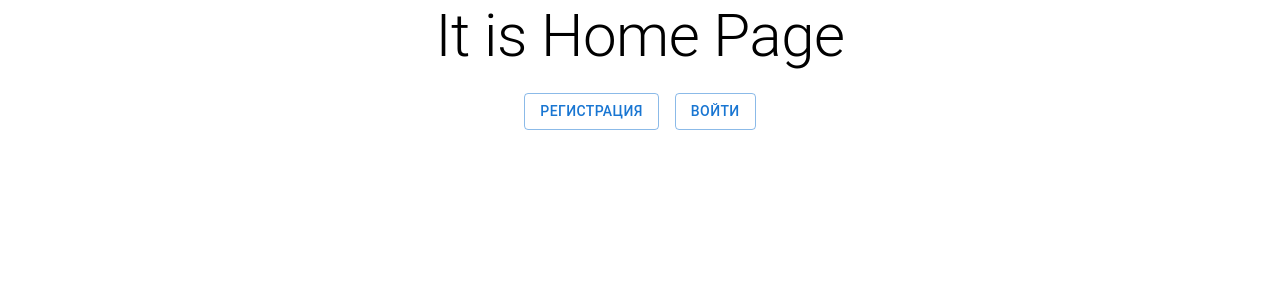
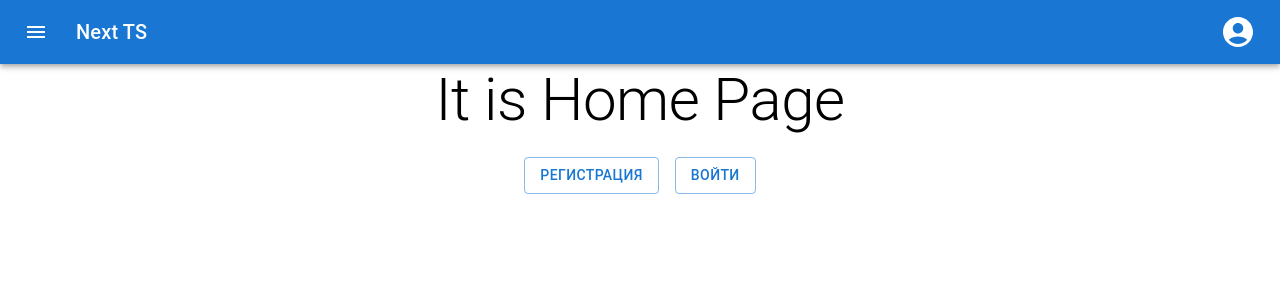
Before and after one commit to Isl0m/next-ts, a Next.js app: page / in a window 1280 px wide. Shown: the top 300 px of the page. Built offline with nearby package versions, Linux system fonts and the light colour scheme.

Commit message:
adding profile page

```diff
--- /dev/null
+++ b/app/components/Layout/Header/index.tsx
@@ -0,0 +1,92 @@
+import * as React from 'react';
+import { useRouter } from 'next/router';
+import AppBar from '@mui/material/AppBar';
+import Box from '@mui/material/Box';
+import Toolbar from '@mui/material/Toolbar';
+import IconButton from '@mui/material/IconButton';
+import Typography from '@mui/material/Typography';
+import MenuItem from '@mui/material/MenuItem';
+import Menu from '@mui/material/Menu';
+import MenuIcon from '@mui/icons-material/Menu';
+import AccountCircle from '@mui/icons-material/AccountCircle';
+
+export default function Header() {
+  const [anchorEl, setAnchorEl] = React.useState<null | HTMLElement>(null);
+  const router = useRouter();
+  const isMenuOpen = Boolean(anchorEl);
+
+  const handleProfileMenuOpen = (event: React.MouseEvent<HTMLElement>) => {
+    setAnchorEl(event.currentTarget);
+  };
+
+  const handleMenuClose = () => {
+    setAnchorEl(null);
+  };
+  const handleMenuProfile = () => {
+    setAnchorEl(null);
+    router.push('/profile');
+  };
+
+  const menuId = 'primary-account-menu';
+  const renderMenu = (
+    <Menu
+      anchorEl={anchorEl}
+      anchorOrigin={{
+        vertical: 'top',
+        horizontal: 'right',
+      }}
+      id={menuId}
+      keepMounted
+      transformOrigin={{
+        vertical: 'top',
+        horizontal: 'right',
+      }}
+      open={isMenuOpen}
+      onClose={handleMenuClose}
+    >
+      <MenuItem onClick={handleMenuProfile}>Profile</MenuItem>
+      <MenuItem onClick={handleMenuClose}>My account</MenuItem>
+    </Menu>
+  );
+
+  return (
+    <Box sx={{ flexGrow: 1 }}>
+      <AppBar position="static">
+        <Toolbar>
+          <IconButton
+            size="large"
+            edge="start"
+            color="inherit"
+            aria-label="open drawer"
+            sx={{ mr: 2 }}
+          >
+            <MenuIcon />
+          </IconButton>
+          <Typography
+            variant="h6"
+            noWrap
+            component="div"
+            sx={{ display: { xs: 'none', sm: 'block' } }}
+          >
+            Next TS
+          </Typography>
+          <Box sx={{ flexGrow: 1 }} />
+          <Box sx={{ display: 'flex' }}>
+            <IconButton
+              size="large"
+              edge="end"
+              aria-label="account of current user"
+              aria-controls={menuId}
+              aria-haspopup="true"
+              onClick={handleProfileMenuOpen}
+              color="inherit"
+            >
+              <AccountCircle sx={{ width: 36, height: 36 }} />
+            </IconButton>
+          </Box>
+        </Toolbar>
+      </AppBar>
+      {renderMenu}
+    </Box>
+  );
+}
--- /dev/null
+++ b/app/components/Layout/index.tsx
@@ -0,0 +1,24 @@
+import Head from 'next/head';
+
+import Header from './Header';
+
+export interface ILayoutProps {
+  children: React.ReactNode;
+  title: string;
+}
+
+const Layout: React.FC<ILayoutProps> = ({ children, title }) => {
+  return (
+    <>
+      <Head>
+        <title>{title}</title>
+        <meta name="description" content="Generated by create next app" />
+        <link rel="icon" href="/favicon.ico" />
+      </Head>
+      <Header />
+      {children}
+    </>
+  );
+};
+
+export default Layout;
--- a/app/components/SignUp/index.tsx
+++ b/app/components/SignUp/index.tsx
@@ -35,7 +35,7 @@ const SignUp: React.FC = () => {
         );
         const db = getDatabase();
         set(ref(db, 'users/' + user.uid), {
-          username: name,
+          name: name,
           email: email,
         });
       })
--- a/app/hooks/useAuth.ts
+++ b/app/hooks/useAuth.ts
@@ -1,11 +1,12 @@
 import { useAppSelector } from './redux-hooks';
 
 export function useAuth() {
-    const {email, token, id} = useAppSelector(state => state.user);
+    const {email,name, token, id} = useAppSelector(state => state.user);
 
     return {
         isAuth: !!email,
         email,
+        name,
         token,
         id,
     };
--- a/pages/index.tsx
+++ b/pages/index.tsx
@@ -1,30 +1,25 @@
-import type { NextPage } from 'next'
-import Head from 'next/head'
-import {Button,Stack, Typography} from '@mui/material'
-import Link from 'next/link'
+import type { NextPage } from 'next';
+import { Button, Stack, Typography } from '@mui/material';
+import Link from 'next/link';
+
+import Layout from '../app/components/Layout';
 
 const Home: NextPage = () => {
   return (
-    <>
-      <Head>
-        <title>Home Page</title>
-        <meta name="description" content="Generated by create next app" />
-        <link rel="icon" href="/favicon.ico" />
-      </Head>
-
+    <Layout title="Home Page">
       <Typography align="center" variant="h2" component="div" gutterBottom>
         It is Home Page
       </Typography>
       <Stack direction="row" justifyContent="center" spacing={2}>
         <Link href="/auth/signup" passHref>
-          <Button variant="outlined" >Регистрация</Button>
+          <Button variant="outlined">Регистрация</Button>
         </Link>
         <Link href="/auth/signin" passHref>
-          <Button variant="outlined" >Войти</Button>
+          <Button variant="outlined">Войти</Button>
         </Link>
       </Stack>
-    </>
-  )
-}
+    </Layout>
+  );
+};
 
-export default Home
+export default Home;
```
Also changed, not shown: app/components/ProfilePage/Avatar/index.tsx (added, +41 -0 lines), app/components/ProfilePage/index.tsx (added, +30 -0 lines), pages/profile.tsx (added, +22 -0 lines).
